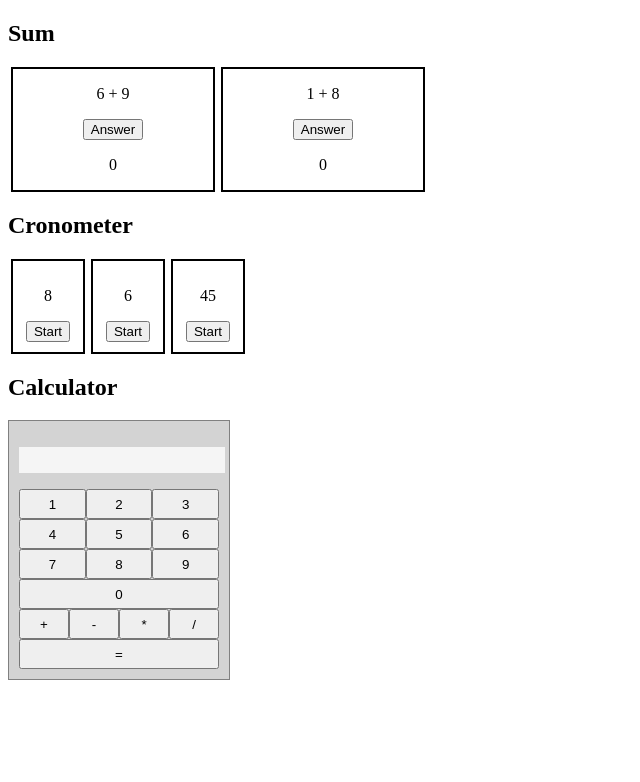
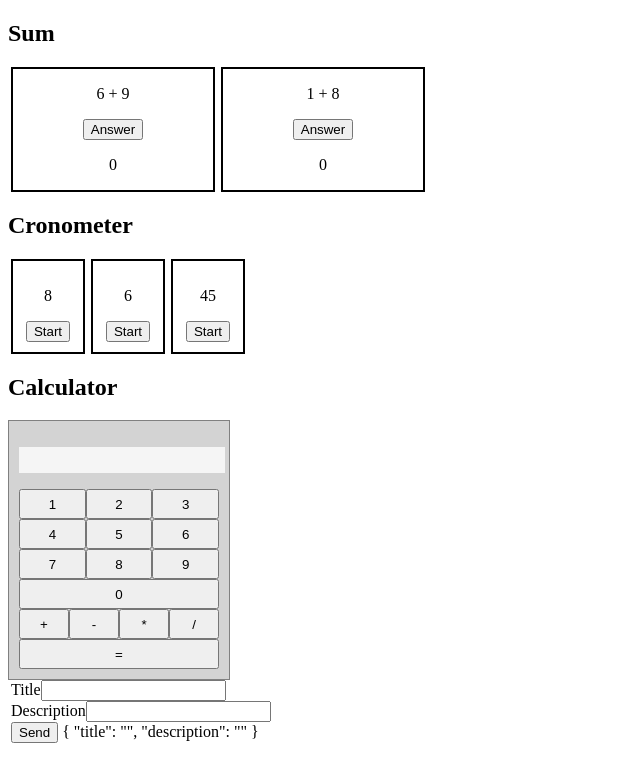
Before and after one commit to triciopa/angular-exercises, an Angular app: page / in a window 1280 px wide. Shown: the top 782 px of the page, without its empty margins (0-640 px from the left). Built offline with nearby package versions, Linux system fonts and the light colour scheme.

Commit message:
Task list

```diff
--- a/src/app/app.component.html
+++ b/src/app/app.component.html
@@ -13,3 +13,8 @@
 
 <h2>Calculator</h2>
 <app-calc></app-calc>
+
+<div class="rows">
+  <app-form (createdTask)="onCreatedTask($event)"></app-form>
+  <app-list [tasks]="taskArray"></app-list>
+</div>
--- a/src/app/app.component.ts
+++ b/src/app/app.component.ts
@@ -1,4 +1,5 @@
 import { Component } from '@angular/core';
+import { Task } from './models/tasks.model';
 
 @Component({
   selector: 'app-root',
@@ -6,13 +7,21 @@ import { Component } from '@angular/core';
   styleUrls: ['./app.component.scss']
 })
 export class AppComponent {
+
   numbers: number[];
+  taskArray: Task[];
 
   constructor() {
     this.numbers = [1, 8, 45, 954];
+    this.taskArray = [];
   }
 
   onFinish($event: any) {
     console.log($event)
   }
+
+  onCreatedTask($event: any) {
+    this.taskArray.push($event);
+    console.log(this.taskArray);
+  }
 }
--- /dev/null
+++ b/src/app/components/form/form.component.html
@@ -0,0 +1,11 @@
+<div>
+  <label>Title</label>
+  <input type="text" [(ngModel)]="newTask.title">
+</div>
+<div>
+  <label for="">Description</label>
+  <input type="text" [(ngModel)]="newTask.description">
+
+</div>
+<button (click)="onClick()">Send</button>
+{{ newTask | json }}
--- /dev/null
+++ b/src/app/components/form/form.component.ts
@@ -0,0 +1,28 @@
+import { Component, EventEmitter, OnInit, Output } from '@angular/core';
+import { Task } from '../../models/tasks.model'
+
+@Component({
+  selector: 'app-form',
+  templateUrl: './form.component.html',
+  styleUrls: ['./form.component.scss']
+})
+export class FormComponent implements OnInit {
+
+  newTask: Task;
+
+  @Output() createdTask: EventEmitter<Task>;
+
+  constructor() {
+    this.newTask = new Task();
+    this.createdTask = new EventEmitter();
+   }
+
+  ngOnInit(): void {
+  }
+
+  onClick() {
+    this.createdTask.emit(this.newTask);
+    this.newTask = new Task();
+  }
+
+}
--- /dev/null
+++ b/src/app/components/list/list.component.html
@@ -0,0 +1,3 @@
+<div [innerHTML]="showTasks()">
+
+</div>
--- /dev/null
+++ b/src/app/components/list/list.component.ts
@@ -0,0 +1,32 @@
+import { Component, Input, OnInit } from '@angular/core';
+import { Task } from 'src/app/models/tasks.model';
+
+@Component({
+  selector: 'app-list',
+  templateUrl: './list.component.html',
+  styleUrls: ['./list.component.scss']
+})
+export class ListComponent implements OnInit {
+
+  @Input() tasks: Task[];
+
+  constructor() {
+    this.tasks = [];
+   }
+
+  ngOnInit(): void {
+  }
+
+  showTasks() {
+    let result = '<ul>';
+
+    for (const task of this.tasks) {
+      result += `<li>${task.title} - ${task.description}</li>`
+    }
+
+    result += '</ul>';
+    return result;
+
+  }
+
+}
--- /dev/null
+++ b/src/app/models/tasks.model.ts
@@ -0,0 +1,10 @@
+export class Task {
+
+  title: string;
+  description: string;
+
+  constructor(pTitle = '', pDescription = '') {
+    this.title = pTitle;
+    this.description = pDescription
+  }
+}
```
Also changed, not shown: src/app/app.module.ts (+8 -2 lines), src/app/components/form/form.component.scss (added), src/app/components/list/list.component.scss (added).
